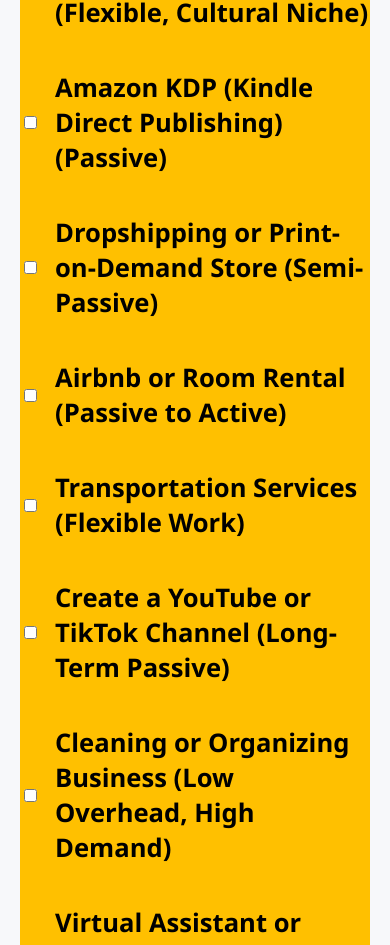
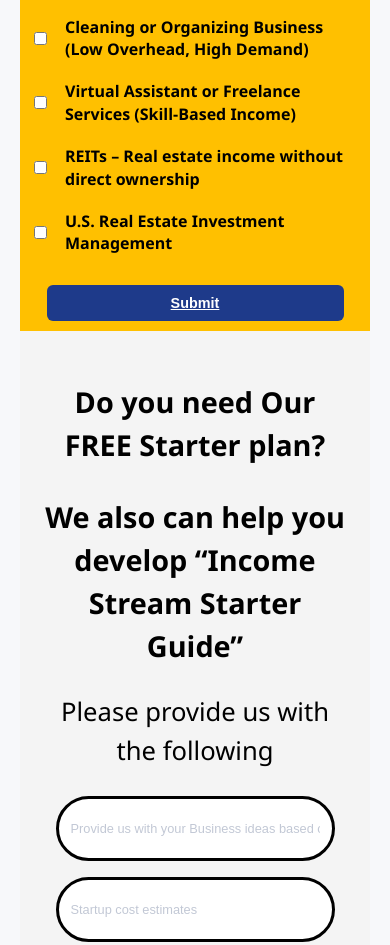
Before and after one commit to TimmyLEEY/konasal-complete-website-frontend, a React (Create React App) app: page /build-your-legacy in a window 390 px wide. Shown: the part 1010-1955 px from the top of the page. Built offline with nearby package versions, Linux system fonts and the light colour scheme.

Commit message:
css stuff

```diff
--- a/src/components/IncomeStreams.css
+++ b/src/components/IncomeStreams.css
@@ -51,7 +51,8 @@
 
 }
 .btm{
-  height: 100vh;
+   min-height: 100vh;  /* ensures it fills tall screens */
+  height: auto;
 }
 
 
@@ -125,8 +126,29 @@
 input{
     color: black;
 }
-@media (max-width: 768px){
-  .btm{
-    height: 88vh;
+@media (max-width: 768px) {
+  .info-form input {
+    width: 90%;          /* make inputs fit better */
+    margin: 0 auto;      /* center them */
+  }
+
+  .submit-btn {
+    width: 90%;          /* same width as inputs */
+    margin: 10px auto 0; /* center it below inputs */
+    font-size: 0.9rem;   /* slightly smaller button text */
+  }
+
+  .checkbox-form {
+    gap: 20px;           /* reduce gap for smaller screens */
+    padding: 10px;       /* add padding to avoid edge sticking */
+  }
+
+  .checkbox-form label {
+    font-size: 1rem;     /* reduce text size for checkboxes */
+    line-height: 1.4;
+  }
+  .btm {
+    min-height: auto;  /* remove strict screen-height requirement */
+    padding-bottom: 40px; /* add safe space before footer */
   }
 }
```
